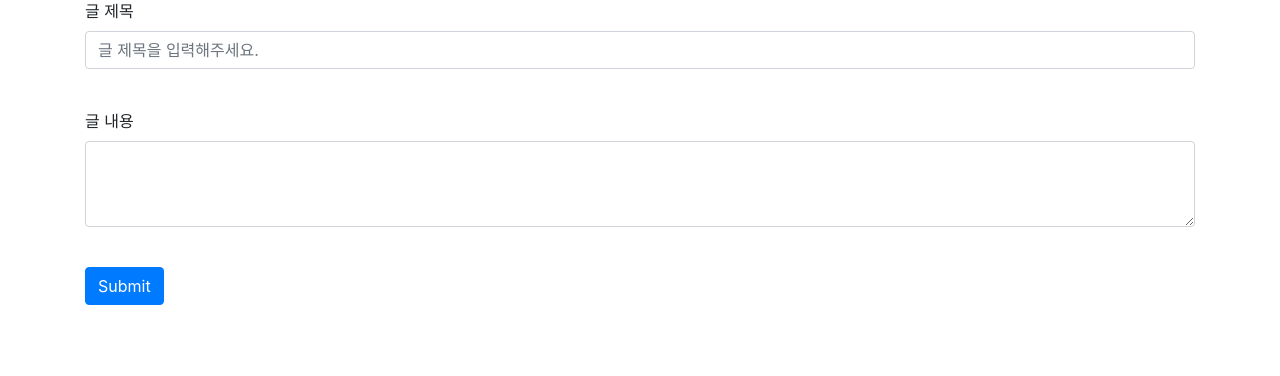
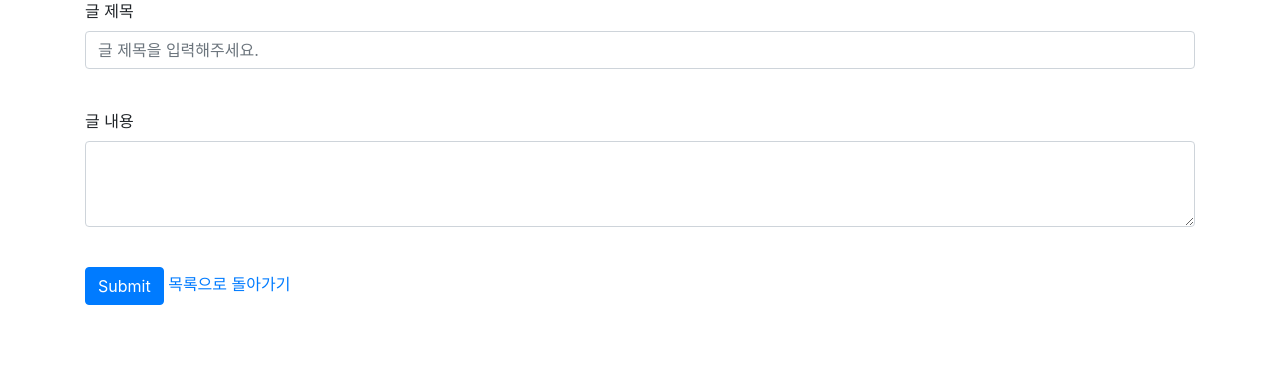
Before and after one commit to dmswjd9501/reboot-django, a Django app: page /articles/new/ in a window 1280 px wide. Shown: the part 106-482 px from the top of the page. Run offline with Django 3.2, Linux system fonts and the light colour scheme; some libraries are stand-ins or nearby versions.

Commit message:
글 생성시 목록으로 돌아가는 버튼 생성

```diff
--- a/articles/templates/articles/new.html
+++ b/articles/templates/articles/new.html
@@ -15,5 +15,6 @@
   </div>
   <br>
   <button type="submit" class="btn btn-primary">Submit</button>
+  <a href="/articles/">목록으로 돌아가기</a>
 </form>
 {% endblock %}
```
